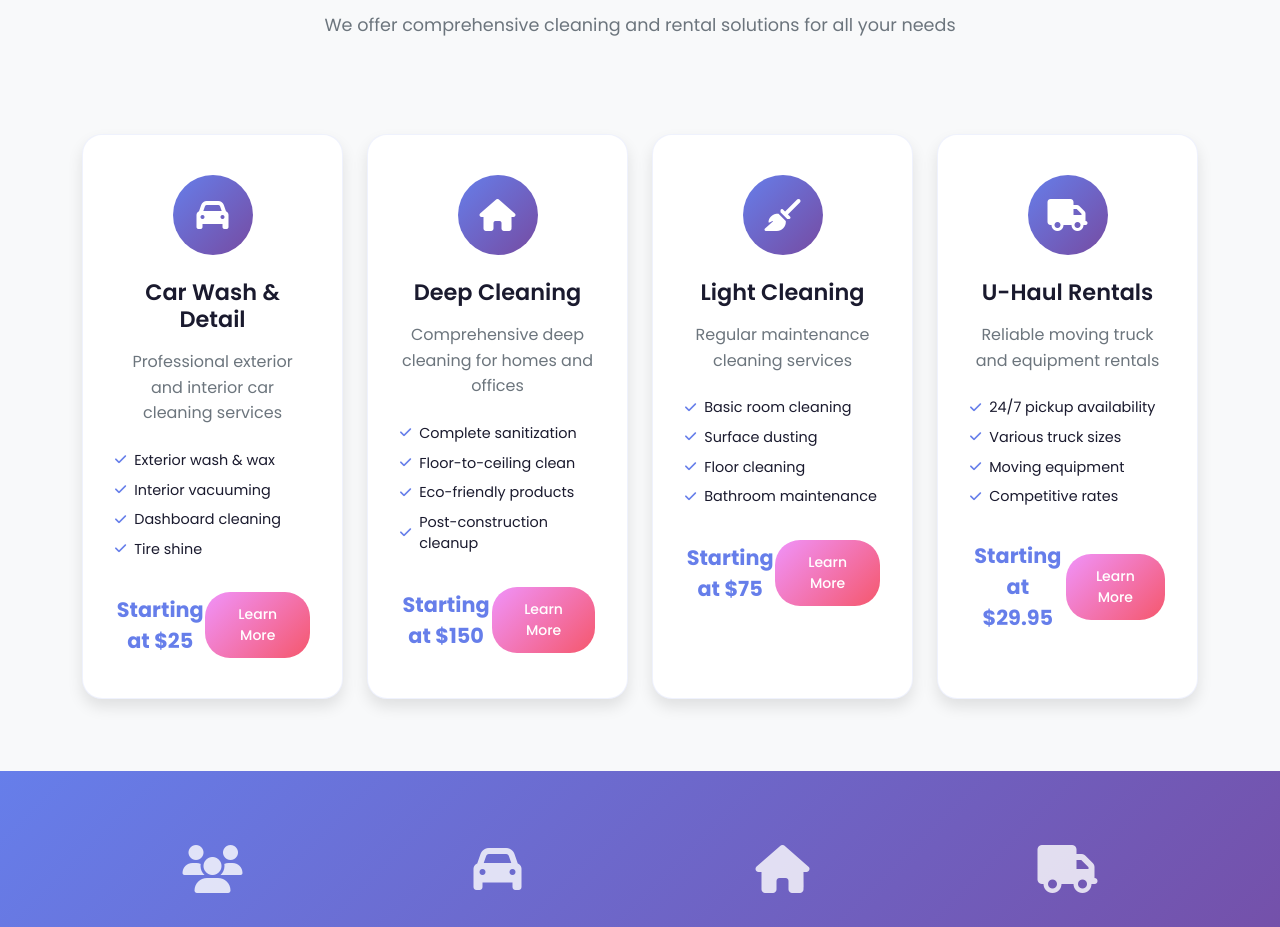
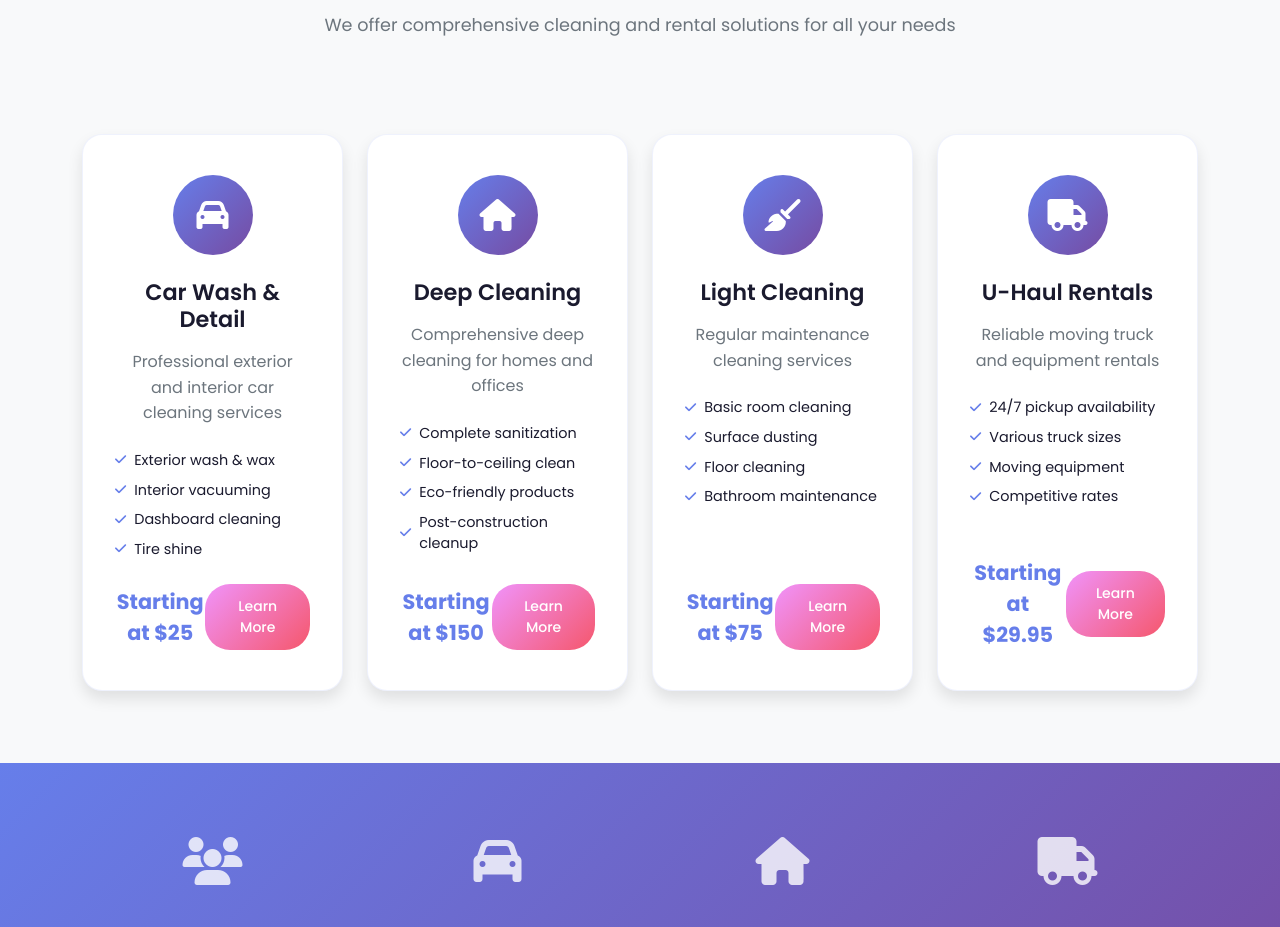
Before and after one commit to redwanh25/car-wash-website, an Angular app: page / in a window 1280 px wide. Shown: the part 980-1907 px from the top of the page. Built offline with nearby package versions, Linux system fonts and the light colour scheme.

Commit message:
fix: Update appointment hero background gradient for consistency and improve service card layout with flexbox

```diff
--- a/src/app/pages/appointment/appointment.component.scss
+++ b/src/app/pages/appointment/appointment.component.scss
@@ -2,7 +2,7 @@
 
 // Hero Section
 .appointment-hero {
-  background: var(--primary-gradient);
+  background: linear-gradient(135deg, #667eea 0%, #764ba2 50%, #f093fb 100%);
   color: white;
   padding: 6rem 0 4rem;
   text-align: center;
--- a/src/app/pages/home/home.component.scss
+++ b/src/app/pages/home/home.component.scss
@@ -152,6 +152,8 @@
     transition: all 0.3s ease;
     height: 100%;
     border: 1px solid rgba(102, 126, 234, 0.1);
+    display: flex;
+    flex-direction: column;
 
     &:hover {
       transform: translateY(-10px);
@@ -176,6 +178,10 @@
     }
 
     .service-content {
+      flex: 1;
+      display: flex;
+      flex-direction: column;
+
       h4 {
         font-size: 1.4rem;
         font-weight: 600;
@@ -192,7 +198,7 @@
       .service-features {
         list-style: none;
         padding: 0;
-        margin-bottom: 2rem;
+        margin-bottom: auto;
         text-align: left;
 
         li {
@@ -214,6 +220,8 @@
         display: flex;
         justify-content: space-between;
         align-items: center;
+        margin-top: auto;
+        padding-top: 1rem;
 
         .service-price {
           font-size: 1.3rem;
```
